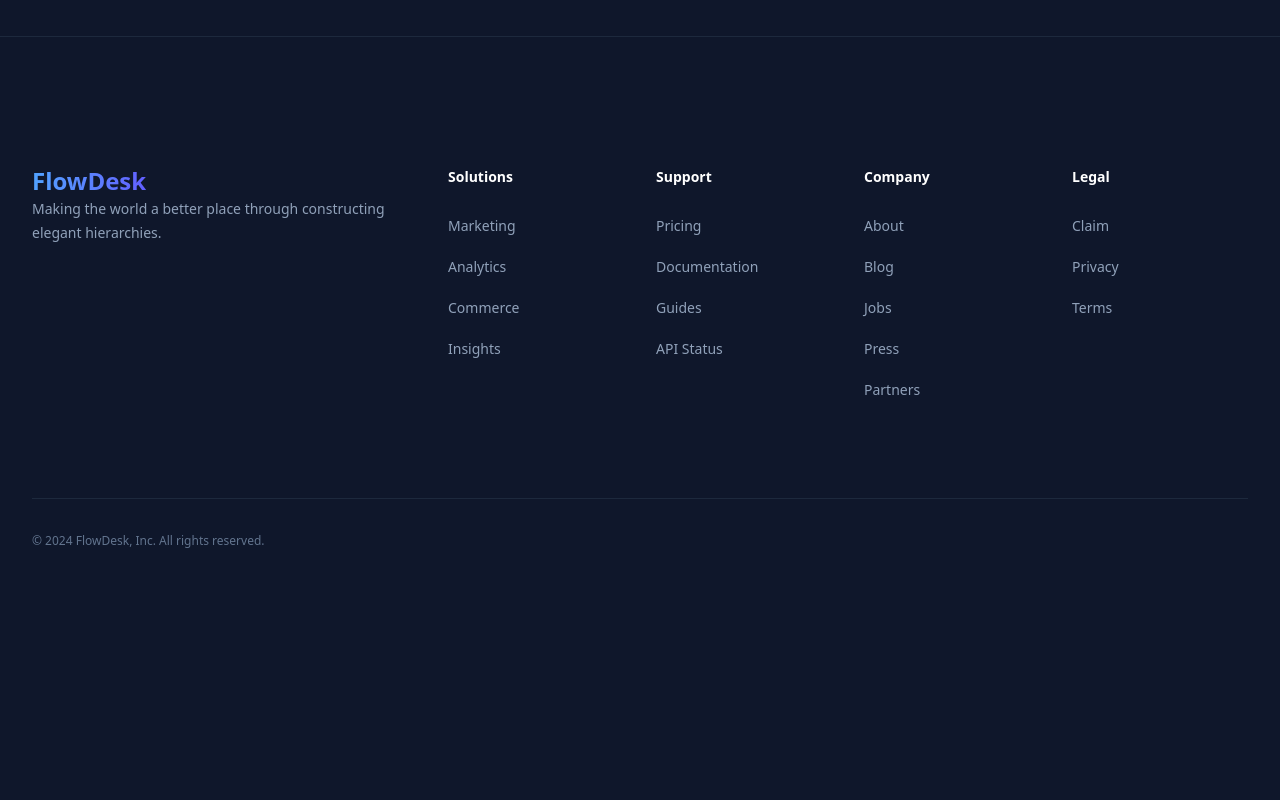
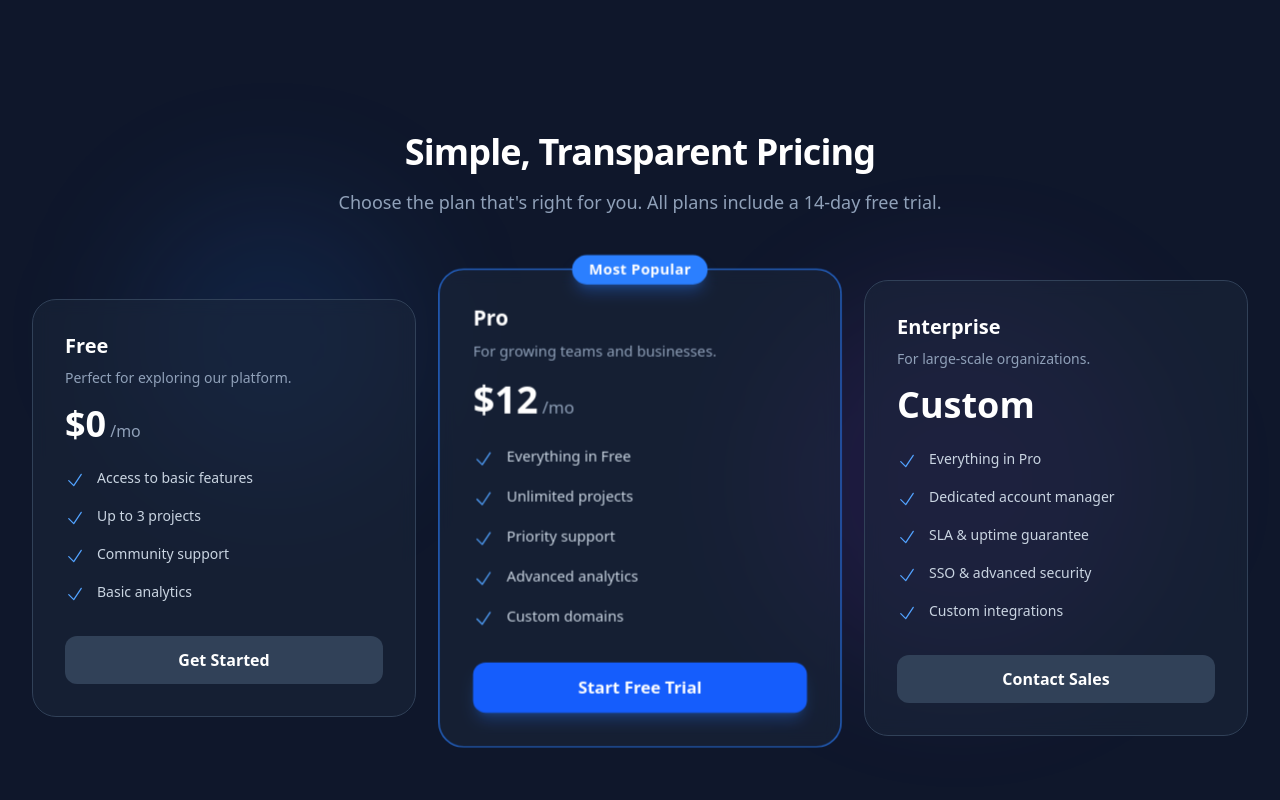
Before and after one commit to muhammadomoakin/Challenge-Day-1-, a React (Vite) app: page / in a window 1280 px wide. Shown: the part 1540-2340 px from the top of the page. Before the commit the page ends 2123 px from the top, so only its background shows below. Built offline with nearby package versions, Linux system fonts and the light colour scheme.

Commit message:
feat: Implement a new pricing section with a reusable pricing card component.

```diff
--- a/src/App.jsx
+++ b/src/App.jsx
@@ -2,6 +2,7 @@ import React from "react";
 import Navbar from "./components/layout/Navbar";
 import Hero from "./components/landing/Hero";
 import Features from "./components/landing/Features";
+import Pricing from "./components/landing/Pricing";
 import Footer from "./components/layout/Footer";
 
 function App() {
@@ -11,7 +12,7 @@ function App() {
       <main>
         <Hero />
         <Features />
-        {/* Additional sections could be added here */}
+        <Pricing />
       </main>
       <Footer />
     </div>
--- /dev/null
+++ b/src/components/landing/Pricing.jsx
@@ -0,0 +1,81 @@
+import React from "react";
+import PricingCard from "../ui/PricingCard";
+
+const tiers = [
+  {
+    name: "Free",
+    price: 0,
+    description: "Perfect for exploring our platform.",
+    features: [
+      "Access to basic features",
+      "Up to 3 projects",
+      "Community support",
+      "Basic analytics",
+    ],
+    cta: "Get Started",
+    popular: false,
+  },
+  {
+    name: "Pro",
+    price: 12,
+    description: "For growing teams and businesses.",
+    features: [
+      "Everything in Free",
+      "Unlimited projects",
+      "Priority support",
+      "Advanced analytics",
+      "Custom domains",
+    ],
+    cta: "Start Free Trial",
+    popular: true,
+  },
+  {
+    name: "Enterprise",
+    price: "Custom",
+    description: "For large-scale organizations.",
+    features: [
+      "Everything in Pro",
+      "Dedicated account manager",
+      "SLA & uptime guarantee",
+      "SSO & advanced security",
+      "Custom integrations",
+    ],
+    cta: "Contact Sales",
+    popular: false,
+  },
+];
+
+const Pricing = () => {
+  return (
+    <section
+      className="py-24 bg-slate-900 relative overflow-hidden"
+      id="pricing"
+    >
+      {/* Background gradients */}
+      <div className="absolute top-0 left-1/2 -translate-x-1/2 w-full h-full max-w-7xl pointer-events-none">
+        <div className="absolute top-[20%] left-[10%] w-72 h-72 bg-blue-500/10 rounded-full blur-3xl mix-blend-screen" />
+        <div className="absolute bottom-[20%] right-[10%] w-96 h-96 bg-purple-500/10 rounded-full blur-3xl mix-blend-screen" />
+      </div>
+
+      <div className="max-w-7xl mx-auto px-4 sm:px-6 lg:px-8 relative z-10">
+        <div className="text-center max-w-2xl mx-auto mb-16">
+          <h2 className="text-3xl md:text-4xl font-bold tracking-tight text-white mb-4">
+            Simple, Transparent Pricing
+          </h2>
+          <p className="text-lg text-slate-400">
+            Choose the plan that's right for you. All plans include a 14-day
+            free trial.
+          </p>
+        </div>
+
+        <div className="grid grid-cols-1 md:grid-cols-3 gap-8 items-center">
+          {tiers.map((tier, index) => (
+            <PricingCard key={index} {...tier} />
+          ))}
+        </div>
+      </div>
+    </section>
+  );
+};
+
+export default Pricing;
--- /dev/null
+++ b/src/components/ui/PricingCard.jsx
@@ -0,0 +1,54 @@
+import React from "react";
+import { CheckIcon } from "@heroicons/react/24/outline";
+
+const PricingCard = ({ name, price, description, features, cta, popular }) => {
+  return (
+    <div
+      className={`relative flex flex-col p-8 bg-slate-800/50 backdrop-blur-sm border rounded-3xl transition-all duration-300 hover:shadow-2xl ${
+        popular
+          ? "border-blue-500 shadow-blue-500/20 z-10 scale-105 hover:scale-110"
+          : "border-slate-700 hover:border-blue-500/30 hover:shadow-blue-500/10 hover:scale-105"
+      }`}
+    >
+      {popular && (
+        <div className="absolute top-0 left-1/2 -translate-x-1/2 -translate-y-1/2 bg-blue-500 text-white px-4 py-1 rounded-full text-sm font-semibold tracking-wide shadow-lg shadow-blue-500/30">
+          Most Popular
+        </div>
+      )}
+
+      <div className="mb-6">
+        <h3 className="text-xl font-semibold text-white mb-2">{name}</h3>
+        <p className="text-slate-400 text-sm mb-4">{description}</p>
+        <div className="flex items-baseline gap-1">
+          <span className="text-4xl font-bold text-white">
+            {typeof price === "number" ? `$${price}` : price}
+          </span>
+          {typeof price === "number" && (
+            <span className="text-slate-400">/mo</span>
+          )}
+        </div>
+      </div>
+
+      <ul className="flex-1 space-y-4 mb-8">
+        {features.map((feature, index) => (
+          <li key={index} className="flex items-start gap-3">
+            <CheckIcon className="h-5 w-5 text-blue-400 flex-shrink-0 mt-0.5" />
+            <span className="text-slate-300 text-sm">{feature}</span>
+          </li>
+        ))}
+      </ul>
+
+      <button
+        className={`w-full py-3 px-6 rounded-xl font-semibold transition-all duration-300 ${
+          popular
+            ? "bg-blue-600 hover:bg-blue-500 text-white shadow-lg shadow-blue-500/25"
+            : "bg-slate-700 hover:bg-slate-600 text-white hover:text-blue-200"
+        }`}
+      >
+        {cta}
+      </button>
+    </div>
+  );
+};
+
+export default PricingCard;
```
